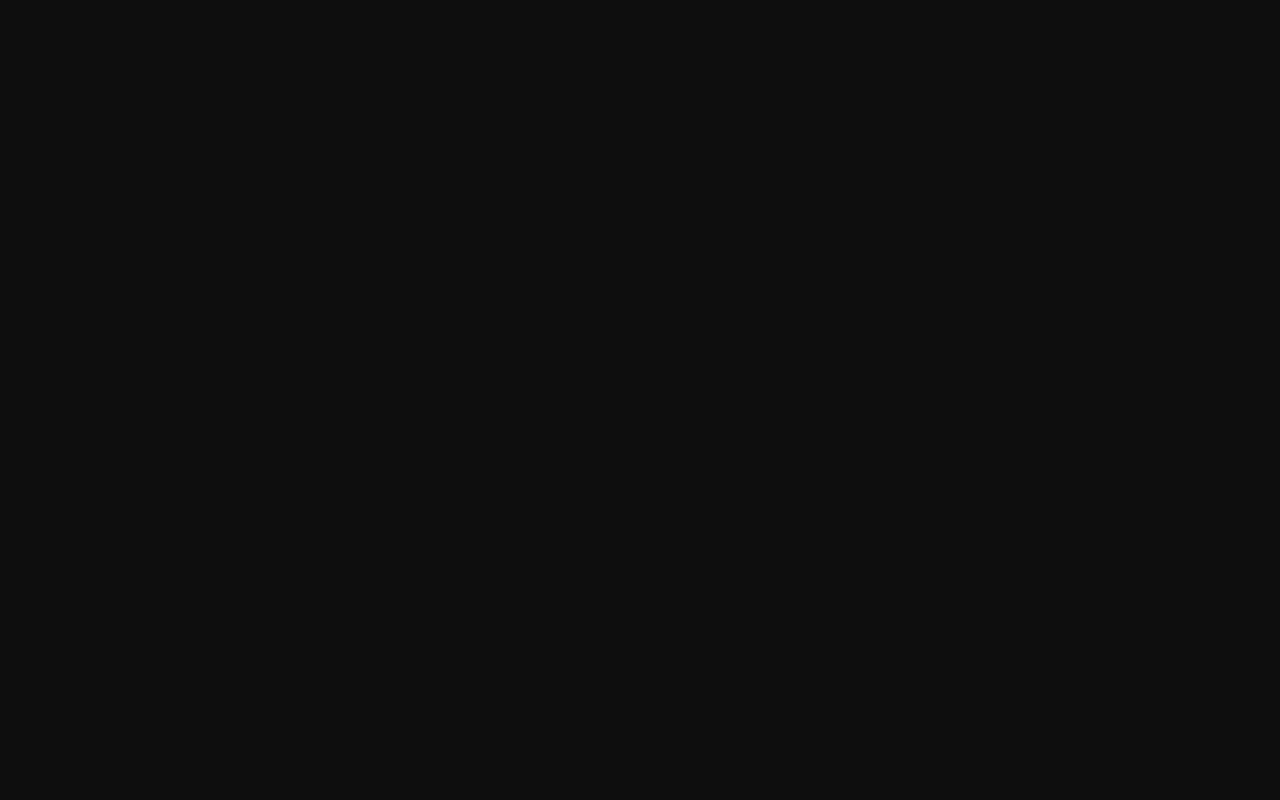
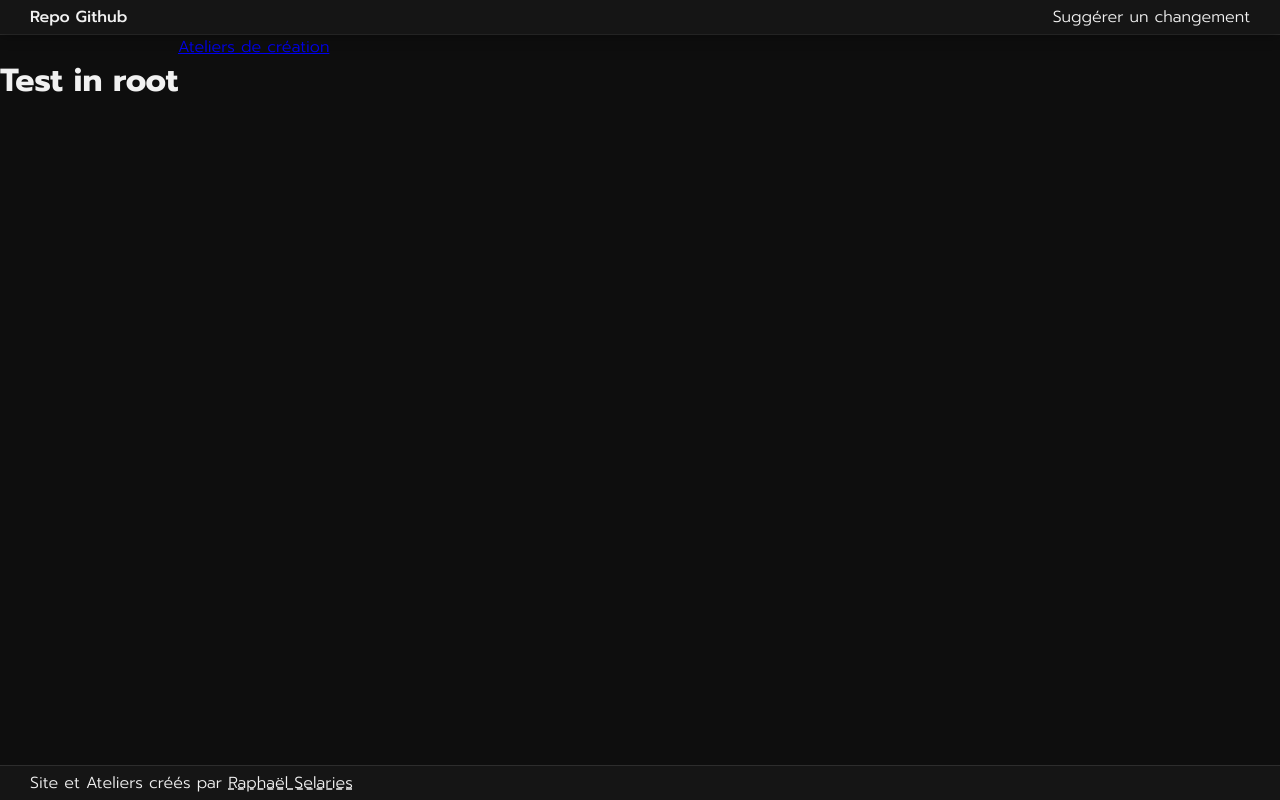
Before and after one commit to RSelaries/ateliers-crea-jv, a SvelteKit app: page / in a window 1280 px wide. Before the commit this address had no page. Built offline with nearby package versions, Linux system fonts and the light colour scheme.

Commit message:
Remove redirect

```diff
--- a/src/routes/+page.server.js
+++ b/src/routes/+page.server.js
@@ -1,6 +1,6 @@
-import { redirect } from "@sveltejs/kit";
-import { base } from "$app/paths";
+// import { redirect } from "@sveltejs/kit";
+// import { base } from "$app/paths";
 
-export function load() {
-    redirect(308, base + '/introduction')
-}
+// export function load() {
+//     redirect(308, base + '/introduction')
+// }
--- a/src/routes/+page.svelte
+++ b/src/routes/+page.svelte
@@ -7,7 +7,5 @@
 	<title>Ateliers création JV</title>
 </svelte:head>
 
-<h1>Welcome to SvelteKit</h1>
-<p>Visit <a href="https://svelte.dev/docs/kit">svelte.dev/docs/kit</a> to read the documentation</p>
-
-<a href="{base}/ateliers/walking-simulator">Walking sim</a>
+<h1>Test in root</h1>
+<a href="{base}/introduction">Ateliers de création</a>
```
